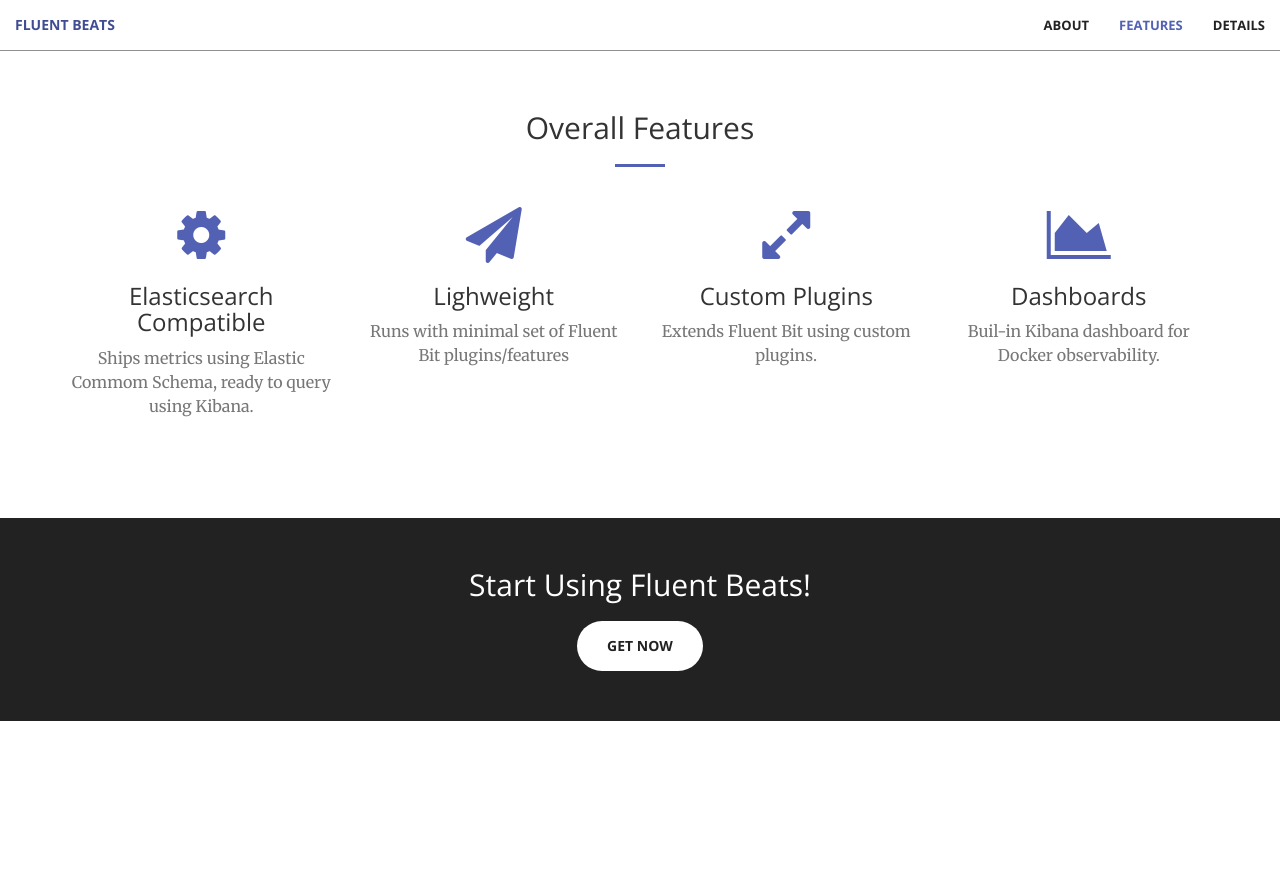
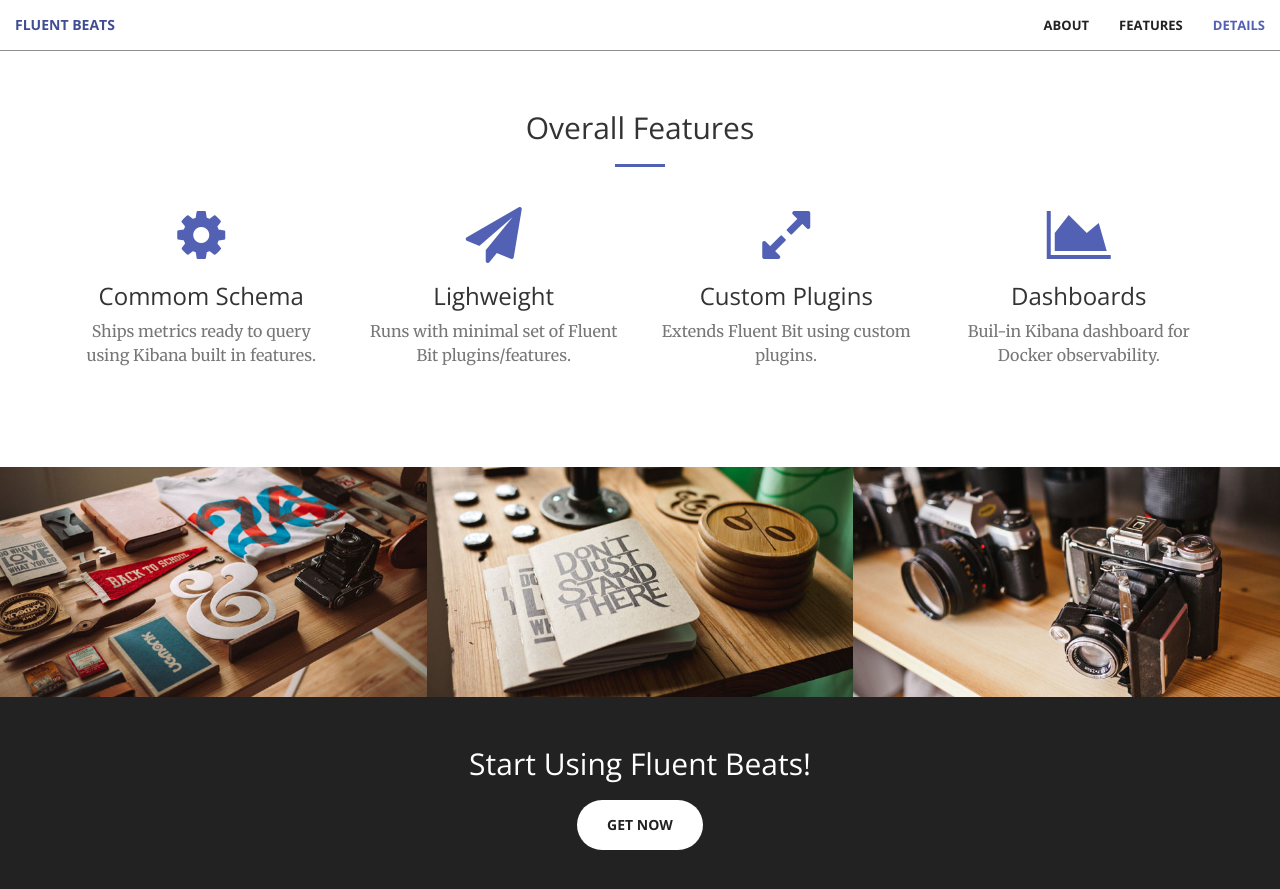
Before and after one commit to fluent-beats/fluent-beats.github.io, a Jekyll site: the page built from index.html, in a window 1280 px wide and 900 px high, scrolled down 1283 px. Shown: the top 889 px of the window. Built offline with Jekyll 4.4.1, drawn with Linux system fonts in a browser that asks for light colours; before the commit the page ends 2004 px from its top, so only the background shows below that.

Commit message:
Test new structure

```diff
--- a/_includes/details.html
+++ b/_includes/details.html
@@ -2,7 +2,7 @@
     <div class="container-fluid">
         <div class="row no-gutter">
             <div class="col-lg-4 col-sm-6">
-                <a href="#" class="details-box">
+                <span class="details-box">
                     <img src="img/details/1.jpg" class="img-responsive" alt="">
                     <div class="details-box-caption">
                         <div class="details-box-caption-content">
@@ -14,10 +14,10 @@
                             </div>
                         </div>
                     </div>
-                </a>
+                </span>
             </div>
             <div class="col-lg-4 col-sm-6">
-                <a href="#" class="details-box">
+                <span class="details-box">
                     <img src="img/details/2.jpg" class="img-responsive" alt="">
                     <div class="details-box-caption">
                         <div class="details-box-caption-content">
@@ -29,10 +29,10 @@
                             </div>
                         </div>
                     </div>
-                </a>
+                </span>
             </div>
             <div class="col-lg-4 col-sm-6">
-                <a href="#" class="details-box">
+                <span class="details-box">
                     <img src="img/details/3.jpg" class="img-responsive" alt="">
                     <div class="details-box-caption">
                         <div class="details-box-caption-content">
@@ -44,53 +44,7 @@
                             </div>
                         </div>
                     </div>
-                </a>
+                </span>
             </div>
-            <div class="col-lg-4 col-sm-6">
-                <a href="#" class="details-box">
-                    <img src="img/details/4.jpg" class="img-responsive" alt="">
-                    <div class="details-box-caption">
-                        <div class="details-box-caption-content">
-                            <div class="feature-category text-faded">
-                                Category
-                            </div>
-                            <div class="feature-name">
-                                Project Name
-                            </div>
-                        </div>
-                    </div>
-                </a>
-            </div>
-            <div class="col-lg-4 col-sm-6">
-                <a href="#" class="details-box">
-                    <img src="img/details/5.jpg" class="img-responsive" alt="">
-                    <div class="details-box-caption">
-                        <div class="details-box-caption-content">
-                            <div class="feature-category text-faded">
-                                Category
-                            </div>
-                            <div class="feature-name">
-                                Project Name
-                            </div>
-                        </div>
-                    </div>
-                </a>
-            </div>
-            <div class="col-lg-4 col-sm-6">
-                <a href="#" class="details-box">
-                    <img src="img/details/6.jpg" class="img-responsive" alt="">
-                    <div class="details-box-caption">
-                        <div class="details-box-caption-content">
-                            <div class="feature-category text-faded">
-                                Category
-                            </div>
-                            <div class="feature-name">
-                                Project Name
-                            </div>
-                        </div>
-                    </div>
-                </a>
-            </div>
-        </div>
     </div>
 </section>
--- a/_includes/features.html
+++ b/_includes/features.html
@@ -12,15 +12,15 @@
             <div class="col-lg-3 col-md-6 text-center">
                 <div class="service-box">
                     <i class="fa fa-4x fa-cog wow bounceIn text-primary"></i>
-                    <h3>Elasticsearch Compatible</h3>
-                    <p class="text-muted">Ships metrics using Elastic Commom Schema, ready to query using Kibana.</p>
+                    <h3>Commom Schema</h3>
+                    <p class="text-muted">Ships metrics ready to query using Kibana built in features.</p>
                 </div>
             </div>
             <div class="col-lg-3 col-md-6 text-center">
                 <div class="service-box">
                     <i class="fa fa-4x fa-paper-plane wow bounceIn text-primary" data-wow-delay=".1s"></i>
                     <h3>Lighweight</h3>
-                    <p class="text-muted">Runs with minimal set of Fluent Bit plugins/features</p>
+                    <p class="text-muted">Runs with minimal set of Fluent Bit plugins/features.</p>
                 </div>
             </div>
             <div class="col-lg-3 col-md-6 text-center">
--- a/_layouts/front.html
+++ b/_layouts/front.html
@@ -8,6 +8,7 @@
   {% include header.html %}
   {% include call-to-action.html %}
   {% include features.html %}
+  {% include details.html %}
   {% include aside.html %}
   {% include scripts.html %}
 </body>
```
